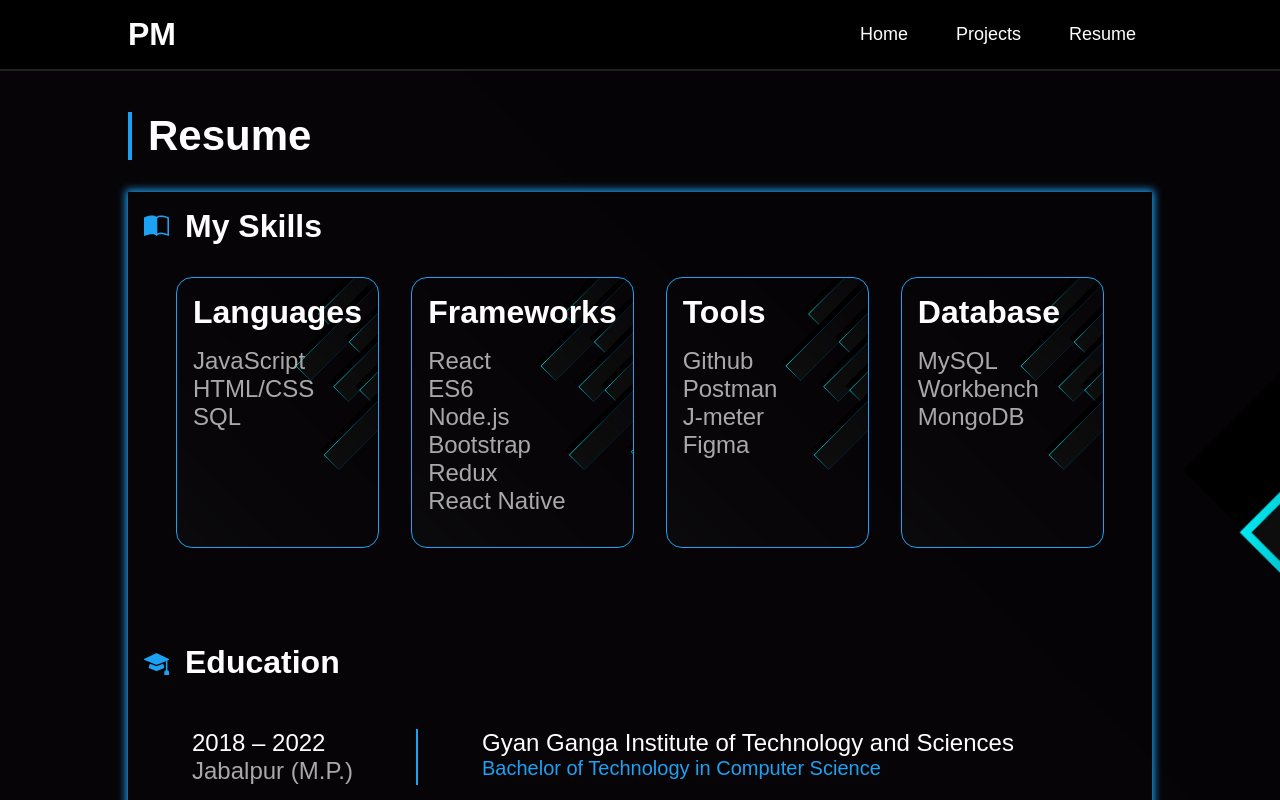
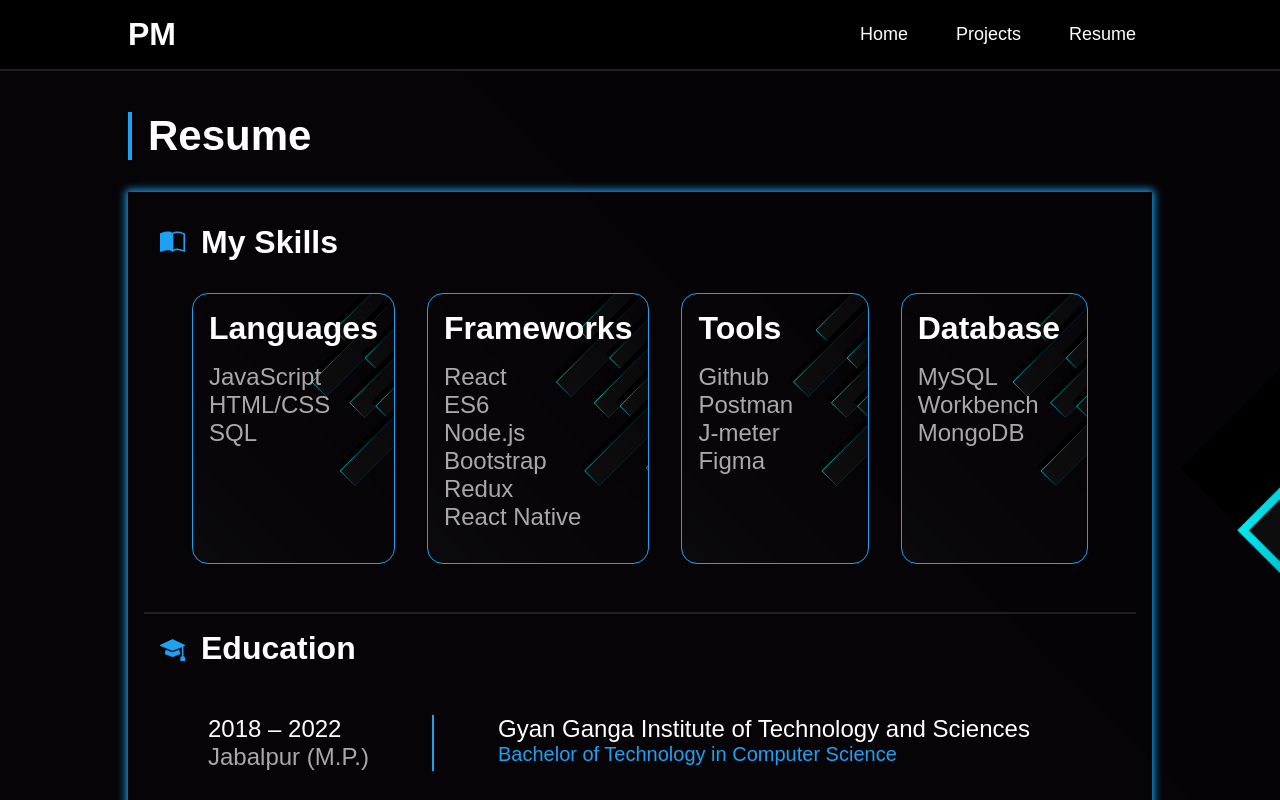
Before and after one commit to Prashant2415/portfolio, a React (Vite) app in the folder myportfolio/: page /resume in a window 1280 px wide. Shown: the top 800 px of the page. Built offline with nearby package versions, Linux system fonts and the light colour scheme; a web font is replaced by a local one.

Commit message:
motion library

```diff
--- a/myportfolio/package.json
+++ b/myportfolio/package.json
@@ -12,6 +12,7 @@
   "dependencies": {
     "@reduxjs/toolkit": "^2.6.1",
     "emailjs": "^4.0.3",
+    "framer-motion": "^12.6.3",
     "react": "^19.1.0",
     "react-dom": "^19.0.0",
     "react-icons": "^5.5.0",
--- a/myportfolio/src/component/pages/Home.jsx
+++ b/myportfolio/src/component/pages/Home.jsx
@@ -14,6 +14,7 @@ import SkillsCard from '../common/SkillsCard'
 import profile from "/profile.jpg"
 import profiletwo from "/profiletwo.jpg"
 import profilethree from "/profilethree.png"
+import {motion} from "framer-motion"
 const Home = () => {
 
   const data = Data;
@@ -55,8 +56,13 @@ const Home = () => {
 
   return (
     <div className='home-container'>
+      <motion.div
+        initial={{opacity: 0, x: -50}}
+        animate={{opacity: 1, x: 0}}
+        transition={{duration: 1, ease: "easeOut"}}
+      >
       <section className='greeting-container'>
-        <p className='greeting'>Hey there!, I'm</p>
+       <p className='greeting'>Hey there!, I'm</p>
         <h2 className='name'>{name}</h2>
         <h2 className='designation'>{title}.&nbsp;<span className='designation-para'>A self-taught developer with an
           interest in Computer Science.</span></h2>
@@ -116,6 +122,7 @@ const Home = () => {
       <div className="scroll-top">
         <button className='scroll-up' onClick={handleScroll}>Scroll Up</button>
       </div>
+      </motion.div>
     </div>
   )
 }
--- a/myportfolio/src/component/pages/page.css
+++ b/myportfolio/src/component/pages/page.css
@@ -268,5 +268,6 @@
     gap: 2rem;
 }
 .spaceing{
-    padding-bottom: 4rem;
+    padding: 1rem;
+    border-bottom: 2px solid #202020;
 }
```
Also changed, not shown: 1 other file (tests, documents, lock files or other folders).
